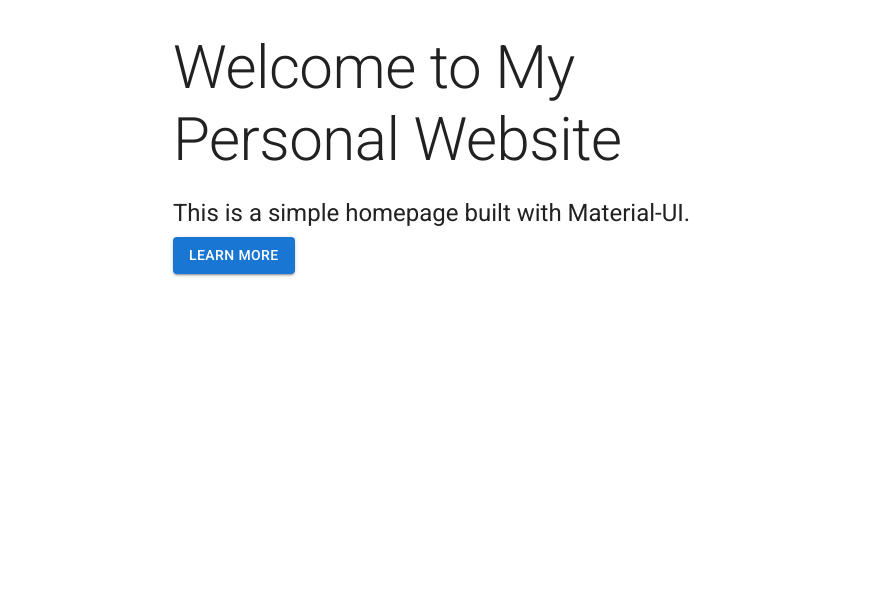
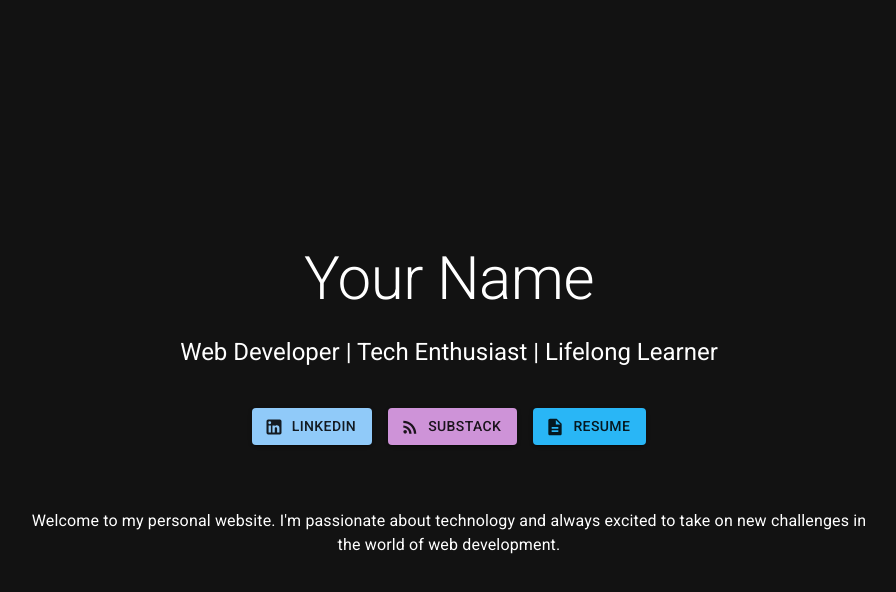
Before and after one commit to gusrasch/personal-website, a React (Create React App) app: page / in a window 1280 px wide. Shown: the top 592 px of the page, without its empty margins (191-1087 px from the left). Built offline with nearby package versions, Linux system fonts and the light colour scheme.

Commit message:
sophisticated

```diff
--- a/src/App.tsx
+++ b/src/App.tsx
@@ -2,11 +2,15 @@ import React from 'react';
 import { CssBaseline, ThemeProvider, createTheme } from '@mui/material';
 import HomePage from './components/HomePage';
 
-const theme = createTheme();
+const darkTheme = createTheme({
+  palette: {
+    mode: 'dark',
+  },
+});
 
 const App: React.FC = () => {
   return (
-    <ThemeProvider theme={theme}>
+    <ThemeProvider theme={darkTheme}>
       <CssBaseline />
       <HomePage />
     </ThemeProvider>
--- a/src/components/HomePage.tsx
+++ b/src/components/HomePage.tsx
@@ -1,19 +1,66 @@
 import React from 'react';
-import { Container, Typography, Box, Button } from '@mui/material';
+import { Container, Typography, Box, Button, Grid } from '@mui/material';
+import LinkedInIcon from '@mui/icons-material/LinkedIn';
+import RssFeedIcon from '@mui/icons-material/RssFeed';
+import DescriptionIcon from '@mui/icons-material/Description';
 
 const HomePage: React.FC = () => {
   return (
-    <Container maxWidth="sm">
-      <Box sx={{ my: 4 }}>
+    <Container maxWidth="md">
+      <Box
+        sx={{
+          minHeight: '100vh',
+          display: 'flex',
+          flexDirection: 'column',
+          justifyContent: 'center',
+          alignItems: 'center',
+          textAlign: 'center',
+        }}
+      >
         <Typography variant="h2" component="h1" gutterBottom>
-          Welcome to My Personal Website
+          Your Name
         </Typography>
         <Typography variant="h5" component="h2" gutterBottom>
-          This is a simple homepage built with Material-UI.
+          Web Developer | Tech Enthusiast | Lifelong Learner
         </Typography>
-        <Button variant="contained" color="primary">
-          Learn More
-        </Button>
+        <Box sx={{ my: 4 }}>
+          <Grid container spacing={2} justifyContent="center">
+            <Grid item>
+              <Button
+                variant="contained"
+                color="primary"
+                startIcon={<LinkedInIcon />}
+                href="#linkedin"
+              >
+                LinkedIn
+              </Button>
+            </Grid>
+            <Grid item>
+              <Button
+                variant="contained"
+                color="secondary"
+                startIcon={<RssFeedIcon />}
+                href="#substack"
+              >
+                Substack
+              </Button>
+            </Grid>
+            <Grid item>
+              <Button
+                variant="contained"
+                color="info"
+                startIcon={<DescriptionIcon />}
+                href="#resume"
+              >
+                Resume
+              </Button>
+            </Grid>
+          </Grid>
+        </Box>
+        <Typography variant="body1" sx={{ mt: 4 }}>
+          Welcome to my personal website. I'm passionate about technology and
+          always excited to take on new challenges in the world of web development.
+        </Typography>
       </Box>
     </Container>
   );
```
